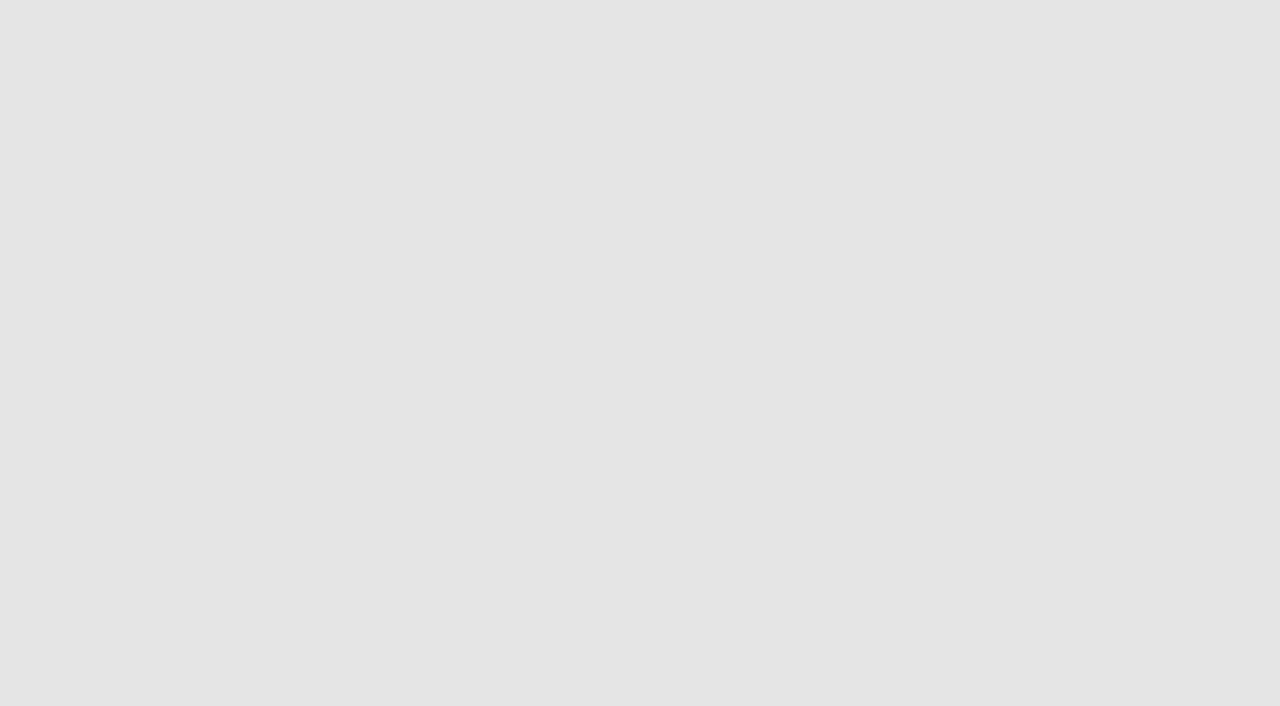
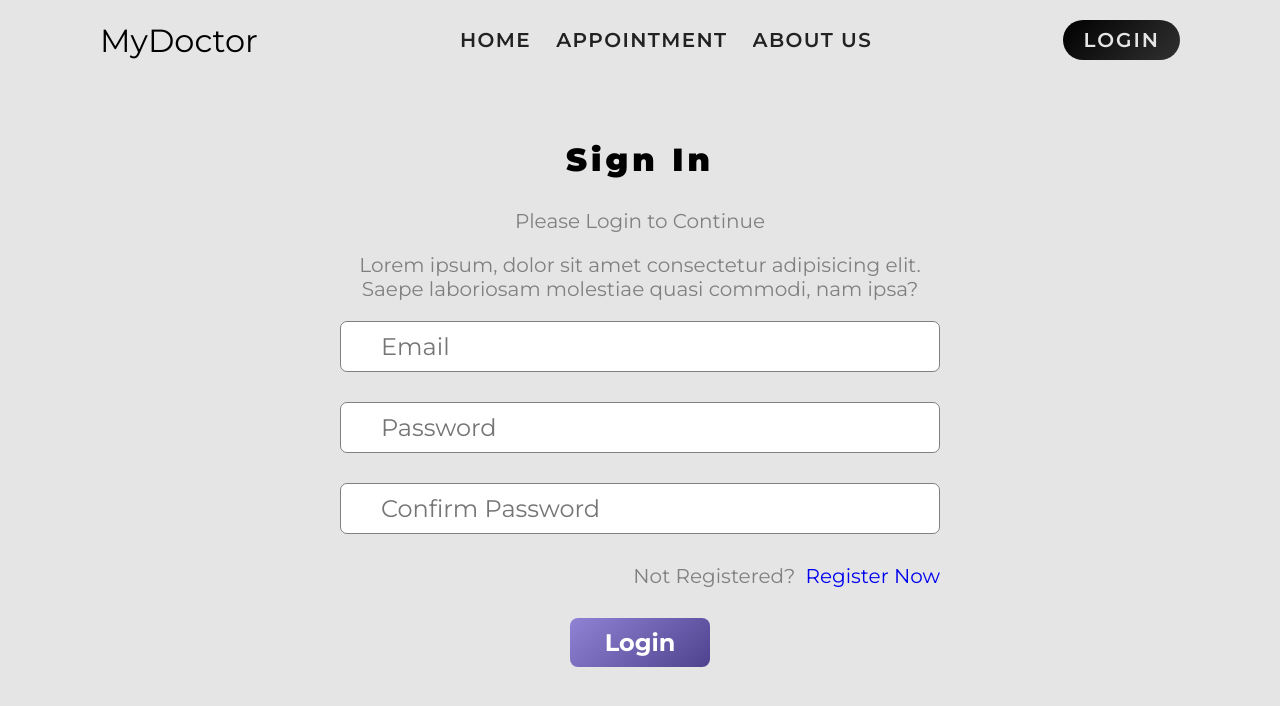
Before and after one commit to Chitra95/MERN_Online_Medical_Assistant, a React (Vite) app in the folder frontend/: page /login in a window 1280 px wide. Shown: the top 706 px of the page. Built offline with nearby package versions, Linux system fonts and the light colour scheme; no server answers.

Commit message:
login is done

```diff
--- a/frontend/src/App.jsx
+++ b/frontend/src/App.jsx
@@ -1,4 +1,4 @@
-import React from 'react'
+import React,{useEffect} from 'react'
 import "./App.css"
 import {BrowserRouter as Router,Routes,Route} from "react-router-dom"
 import Home from "./pages/Home"
@@ -9,11 +9,32 @@
 
 import { ToastContainer} from 'react-toastify';
 import 'react-toastify/dist/ReactToastify.css';
+import Navbar from './components/Navbar'
+import { useContext } from 'react'
+import {Context} from "./main"
+import axios from 'axios'
+
+
 
 const App = () => {
+  const {isAuthenticated, setIsAuthenticated,setUser} = useContext(Context)
+  useEffect(()=>{
+    const fetchUser = async() =>{
+      try {
+        const response = await axios.get("http://localhost:4000/api/v1/user/patient/me",{withCredentials:true});
+        setIsAuthenticated(true)
+        setUser(response.data.user)
+      } catch (error) {
+        setIsAuthenticated(false)
+        setUser({})
+      }
+    }
+    fetchUser()
+  },[isAuthenticated])
   return (
     <>
       <Router>
+        <Navbar/>
         <Routes>
           <Route path='/' element={<Home/>} />
           <Route path='/appointment' element={<Appointment/>} />
--- a/frontend/src/components/Navbar.jsx
+++ b/frontend/src/components/Navbar.jsx
@@ -1,11 +1,50 @@
-import React from 'react'
+import React, { useState } from 'react'
+import { useContext } from 'react';
+import { Link, useNavigate } from "react-router-dom"
+import {Context} from "../main"
+import { toast } from 'react-toastify';
+import axios from 'axios';
 
 const Navbar = () => {
+  const [show,setShow] = useState(false);
+  const { isAuthenticated,setIsAuthenticated} =useContext(Context);
+
+  const navigateTo = useNavigate()
+
+  const handleLogout = async ()=>{
+
+      await axios
+      .get("http://localhost:4000/api/v1/user/patient/logout",
+         { withCredentials : true})
+      .then(res =>{
+        toast.success(res.data.message);
+        setIsAuthenticated(false)
+      })
+      .catch(err =>{
+        toast.error(err.response.data.message)
+      })
+
+  }
+  const gotoLogin = () =>{
+    navigateTo("/login")
+  }
+
   return (
     <nav className='container'>
       <div className='logo'>MyDoctor</div>
       <div className={show ? "navlinks showmenu" : "navLinks"}>
+        <div className="links">
+          <Link to={"/"}>HOME</Link>
+          <Link to={"/appointment"}>APPOINTMENT</Link>
+          <Link to={"/about"}>ABOUT US</Link>
 
+        </div>
+
+      {isAuthenticated
+      ? (<button className='logoutBtn btn'
+          onClick= {handleLogout}>LOGOUT</button>)
+      : (<button className='logoutBtn btn'
+          onClick={gotoLogin}>LOGIN</button>) }
       </div>
     </nav>
   )
--- a/frontend/src/pages/Login.jsx
+++ b/frontend/src/pages/Login.jsx
@@ -1,9 +1,78 @@
-import React from 'react'
+import React, { useState } from 'react'
+import { Context } from "../main";
+import { Link, Navigate, useNavigate } from 'react-router-dom'
+import { useContext } from 'react'
+import axios from 'axios';
+import { toast } from 'react-toastify';
 
 const Login = () => {
+  const {isAuthenticated,setIsAuthenticated} = useContext(Context)
+
+  const [email,setEmail] = useState("")
+  const [password,setPassword] = useState("")
+  const [confirmPassword,setConfirmPassword] = useState("")
+
+  const navigateTo = useNavigate();
+
+  const handleLogin = async(e) =>{
+    e.preventDefault();
+    try {
+      const response = await axios.post(
+        "http://localhost:4000/api/v1/user/login",
+        {email, password, confirmPassword, role:"Patient"},
+        {
+          withCredentials:true,
+          headers:{"Content-Type" : "application/json"},
+        }
+      );
+      toast.success(response.data.message);
+      setIsAuthenticated(true)
+      navigateTo("/");
+
+    } catch (error) {
+      toast.error(error.response.data.message)
+    }
+  }
+
+  if(isAuthenticated){
+    return <Navigate to={"/"} />
+  }
   return (
-    <div>
+    <div className='container form-component login-form'>
+      <h2>Sign In</h2>
+      <p>Please Login to Continue</p>
+      <p>Lorem ipsum, dolor sit amet consectetur adipisicing elit. Saepe laboriosam molestiae quasi commodi, nam ipsa?</p>
 
+      <form onSubmit={handleLogin}>
+        <input
+        type="text"
+         value={email}
+         onChange={(e)=>setEmail(e.target.value)} placeholder='Email'  />
+
+        <input
+        type="password"
+        value={password}
+        onChange={(e)=>setPassword(e.target.value)} placeholder='Password' />
+
+        <input
+        type="password"
+        value={confirmPassword}
+        onChange={(e)=>setConfirmPassword(e.target.value)} placeholder='Confirm Password' />
+
+       <div
+       style={ {gap:"10px" , justifyContent:"flex-end",
+        flexDirection:"row"
+       }}>
+
+        <p style={{marginBottom:0}}>Not Registered?</p>
+        <Link to={"/register"} style={{textDecoration:"none",alignItems:"center"}}>Register Now</Link>
+       </div>
+
+       <div style={ {justifyContent:"center",alignItems:"center"} }>
+        <button type='submit'>Login</button>
+       </div>
+
+      </form>
     </div>
   )
 }
```
